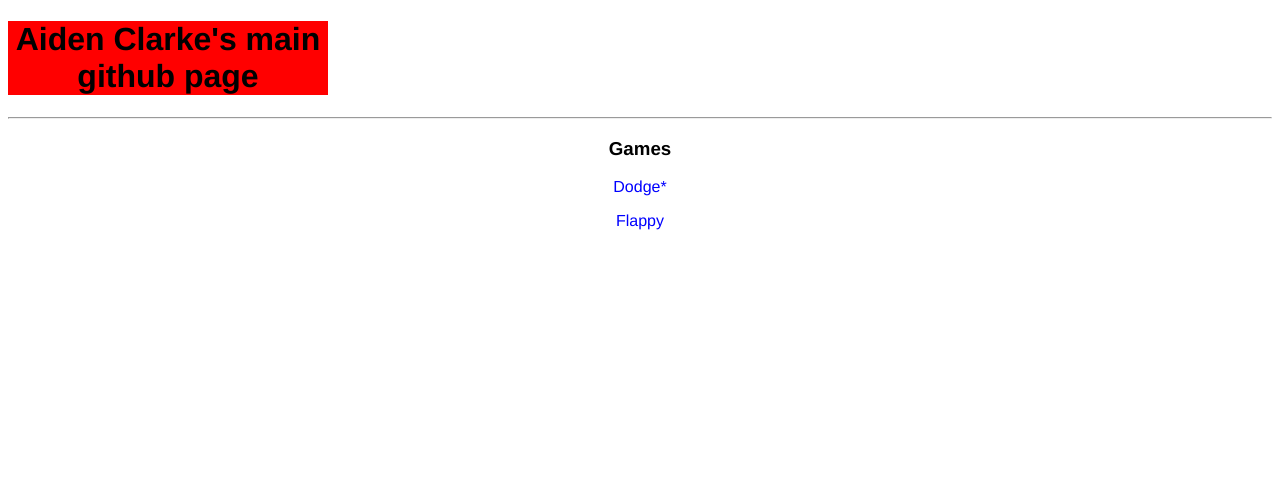
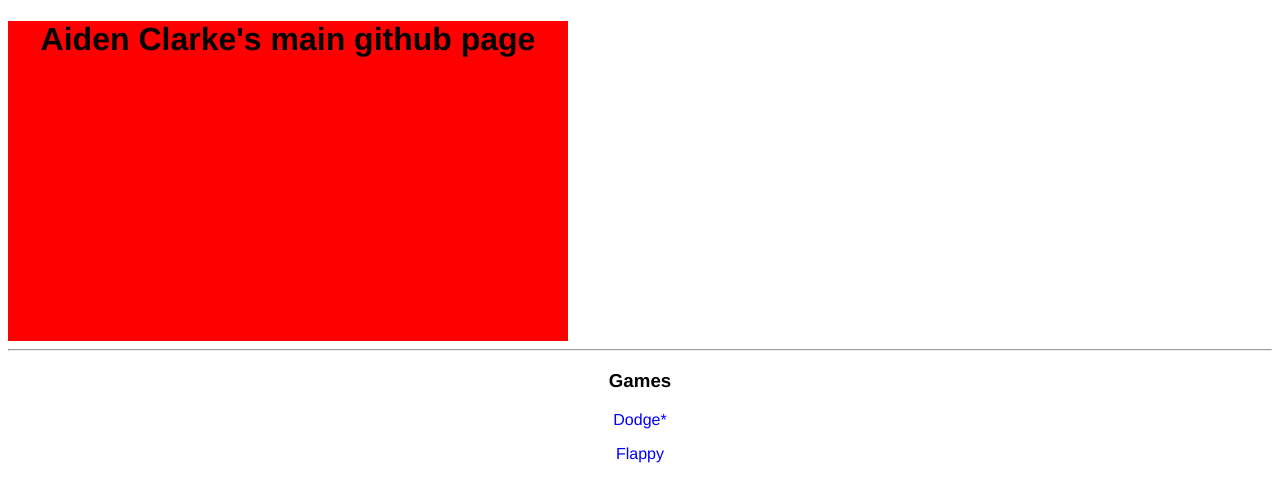
Before and after one commit to aidenclarke/aidenclarke.github.io, a plain HTML site: page index.html in a window 1280 px wide. Drawn offline with Linux system fonts and the light colour scheme.

Commit message:
Update styles.css

```diff
--- a/styles.css
+++ b/styles.css
@@ -9,10 +9,8 @@ a {
 }
 
 .head {
-  width: 320px;,
-  padding: 10px;,
-  border: 5px solid gray;,
-  margin: 0;
+  height:20em;
+  width:35em;
   background: red;
   text-align: center;
 }
```
